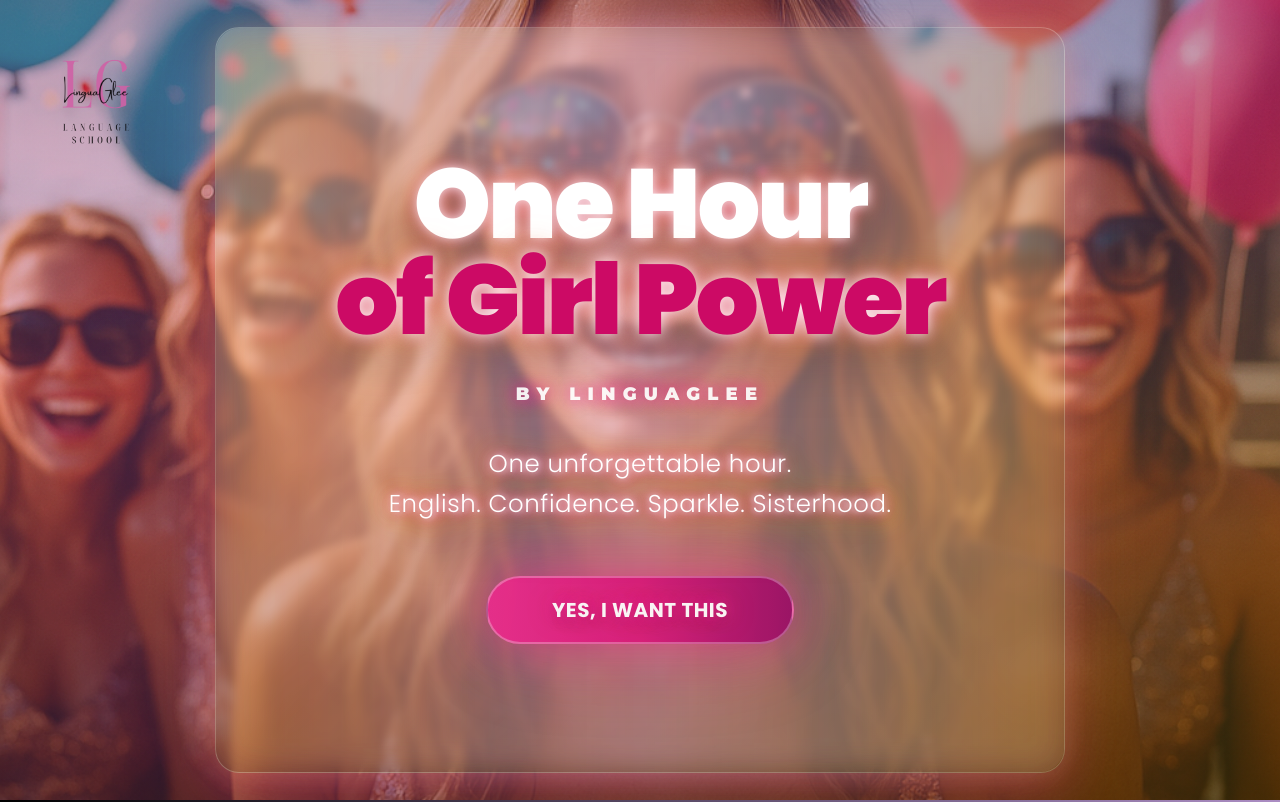
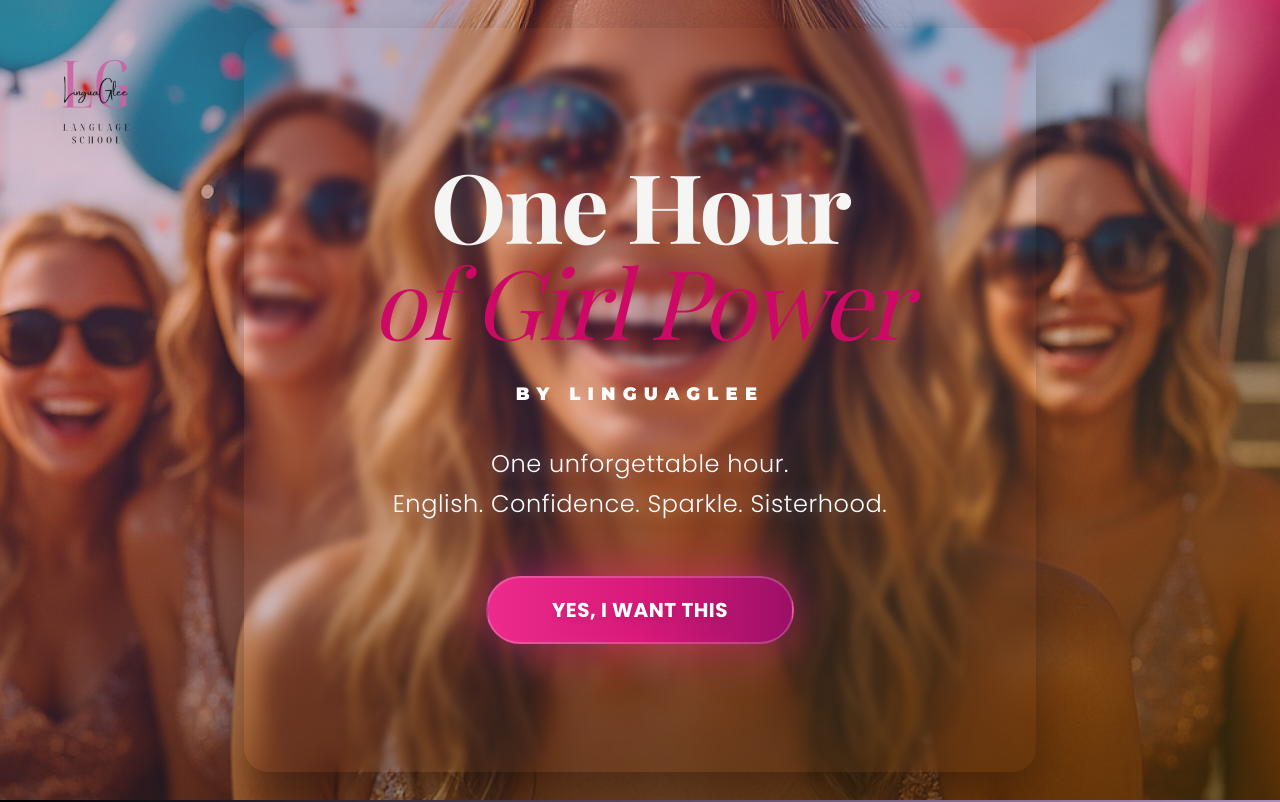
Before and after one commit to nmirakyan1/glam-fluent-landing-page, a React (Vite) app: page / in a window 1280 px wide. Shown: the top 802 px of the page. Built offline with nearby package versions, Linux system fonts and the light colour scheme.

Commit message:
Refactor: Update hero headline and styling
Updated hero headline fonts, colors, and blur panel styling based on user requests.

```diff
--- a/src/components/Hero.tsx
+++ b/src/components/Hero.tsx
@@ -11,81 +11,57 @@ const Hero = () => {
 
   return (
     <section className="relative min-h-screen flex items-center justify-center bg-black overflow-hidden">
-      {/* Background image - glamorous women at party */}
-      <div className="absolute inset-0 bg-[url('/lovable-uploads/d2b8b167-1f86-440e-970d-5e3ac94df1fb.png')] bg-cover bg-center"></div>
+      {/* Background image */}
+      <div className="absolute inset-0 bg-[url('/lovable-uploads/d2b8b167-1f86-440e-970d-5e3ac94df1fb.png')] bg-cover bg-center bg-[position:50%_30%]"></div>
 
-      {/* Dramatic pink-to-gold gradient glow overlay - more intense */}
-      <div className="absolute inset-0 bg-gradient-to-br from-pink-500/30 via-purple-400/20 to-yellow-400/25"></div>
-      <div className="absolute inset-0 bg-gradient-to-t from-black/40 via-transparent to-black/20"></div>
+      {/* Subtle gradient overlay */}
+      <div className="absolute inset-0 bg-gradient-to-br from-pink-500/20 via-purple-400/15 to-yellow-400/20"></div>
+      <div className="absolute inset-0 bg-gradient-to-t from-black/30 via-transparent to-black/15"></div>
 
-      {/* Enhanced sparkle overlay with multiple layers for movie-like glamour */}
-      <div className="absolute inset-0 bg-[radial-gradient(circle_at_20%_80%,_rgba(236,43,141,0.15),_transparent_40%),radial-gradient(circle_at_80%_20%,_rgba(156,15,103,0.12),_transparent_40%),radial-gradient(circle_at_40%_60%,_rgba(255,255,255,0.08),_transparent_30%),radial-gradient(circle_at_70%_40%,_rgba(255,215,0,0.1),_transparent_35%)] animate-sparkle"></div>
-
-      {/* Additional floating sparkles for movie magic */}
-      <div className="absolute inset-0 bg-[radial-gradient(circle_at_30%_30%,_rgba(255,255,255,0.6)_1px,_transparent_1px),radial-gradient(circle_at_70%_70%,_rgba(236,43,141,0.4)_1px,_transparent_1px),radial-gradient(circle_at_50%_20%,_rgba(255,215,0,0.5)_1px,_transparent_1px)] animate-[twinkle_4s_ease-in-out_infinite] opacity-80"></div>
-
-      {/* Logo - top left - made significantly larger */}
+      {/* Logo - top left */}
       <div className="absolute top-8 left-8 z-10">
         <img
           src="/lovable-uploads/86a23508-a906-474a-a3a7-9f2b4eb948f3.png"
           alt="LinguaGlee Logo"
-          className="h-32 w-auto drop-shadow-2xl opacity-90 filter drop-shadow-xl animate-[glow_3s_ease-in-out_infinite]"
+          className="h-32 w-auto drop-shadow-2xl opacity-90"
         />
       </div>
 
-      {/* Ultra-glamorous glass panel with movie-intro level luxury */}
+      {/* Reduced opacity glass panel */}
       <div className="absolute inset-0 flex items-center justify-center z-5">
-        <div className="relative backdrop-blur-sm bg-gradient-to-br from-white/10 via-pink-100/5 to-purple-100/8 max-w-7xl mx-8 rounded-3xl shadow-[0_20px_50px_rgba(236,43,141,0.3),0_0_100px_rgba(255,255,255,0.1)] border border-white/25">
-          {/* Multiple luxury glass reflections with movie-level glamour */}
-          <div className="absolute inset-0 bg-gradient-to-br from-white/20 via-transparent to-pink-200/15 rounded-3xl"></div>
-          <div className="absolute inset-0 bg-gradient-to-tr from-transparent via-white/12 to-transparent rounded-3xl"></div>
-          <div className="absolute inset-0 bg-gradient-to-bl from-transparent via-pink-300/8 to-transparent rounded-3xl"></div>
-          <div className="absolute inset-0 bg-gradient-to-tl from-transparent via-purple-200/6 to-transparent rounded-3xl"></div>
-
-          {/* Dramatic glow border effect for movie glamour */}
-          <div className="absolute inset-0 rounded-3xl bg-gradient-to-r from-pink-400/25 via-white/35 to-purple-400/25 blur-md opacity-70 animate-pulse"></div>
-          <div className="absolute inset-0 rounded-3xl bg-gradient-to-l from-gold/20 via-pink-300/25 to-gold/20 blur-lg opacity-50 animate-[glow_4s_ease-in-out_infinite]"></div>
+        <div className="relative backdrop-blur-sm bg-gradient-to-br from-white/8 via-pink-100/3 to-purple-100/5 max-w-7xl mx-8 rounded-3xl shadow-[0_20px_50px_rgba(0,0,0,0.3)]">
+          {/* Subtle glass reflections */}
+          <div className="absolute inset-0 bg-gradient-to-br from-white/12 via-transparent to-pink-200/8 rounded-3xl"></div>
+          <div className="absolute inset-0 bg-gradient-to-tr from-transparent via-white/8 to-transparent rounded-3xl"></div>
 
           <div className="text-center relative z-10 p-24 md:p-32">
-            {/* Stacked headline with movie-level drama */}
+            {/* Fashion-forward headline with Playfair Display */}
             <div className="relative mb-8">
-              <h1 className="font-poppins font-black text-white mb-2 drop-shadow-2xl leading-none animate-[fade-in_1.5s_ease-out]">
-                <span className="block text-6xl md:text-8xl tracking-tight animate-[sparkle-text_4s_ease-in-out_infinite]">One Hour</span>
-                <span className="block text-6xl md:text-8xl tracking-tight text-[#cc0a65] animate-[sparkle-text_4s_ease-in-out_infinite_0.5s]">of Girl Power</span>
+              <h1 className="font-playfair leading-none">
+                <span className="block text-6xl md:text-8xl font-bold tracking-tight text-stone-100 drop-shadow-2xl [text-shadow:0_0_30px_rgba(255,255,255,0.3)]">
+                  One Hour
+                </span>
+                <span className="block text-6xl md:text-8xl font-light italic tracking-tight text-[#cc0a65] drop-shadow-2xl [text-shadow:0_0_40px_rgba(204,10,101,0.4)]">
+                  of Girl Power
+                </span>
               </h1>
             </div>
 
-            {/* Subheading with enhanced drama */}
-            <p className="font-montserrat text-base md:text-lg text-white mb-10 font-black tracking-[0.4em] uppercase drop-shadow-2xl animate-[glow_3s_ease-in-out_infinite]">
+            {/* Subheading */}
+            <p className="font-montserrat text-base md:text-lg text-white mb-10 font-black tracking-[0.4em] uppercase drop-shadow-2xl">
               by LinguaGlee
             </p>
 
-            {/* Ultra-glamorous glowing tagline with movie-level effects */}
-            <div className="relative font-poppins text-xl md:text-2xl font-light text-white mb-14 leading-relaxed max-w-4xl mx-auto text-center tracking-wide">
-              {/* Multiple dramatic glow layers */}
-              <div className="absolute inset-0 text-xl md:text-2xl font-light text-pink-300 blur-sm opacity-80 animate-[glow_3s_ease-in-out_infinite]">
-                <p className="mb-2">One unforgettable hour.</p>
-                <p>English. Confidence. Sparkle. Sisterhood.</p>
-              </div>
-              <div className="absolute inset-0 text-xl md:text-2xl font-light text-purple-200 blur-xs opacity-60 animate-[pulse_2s_ease-in-out_infinite]">
-                <p className="mb-2">One unforgettable hour.</p>
-                <p>English. Confidence. Sparkle. Sisterhood.</p>
-              </div>
-              <div className="absolute inset-0 text-xl md:text-2xl font-light text-gold blur-lg opacity-40 animate-[sparkle_5s_ease-in-out_infinite]">
-                <p className="mb-2">One unforgettable hour.</p>
-                <p>English. Confidence. Sparkle. Sisterhood.</p>
-              </div>
-              {/* Main text with ultimate sparkle effect */}
-              <div className="relative z-10 drop-shadow-2xl text-shadow-glow animate-[sparkle-text_3s_ease-in-out_infinite]">
-                <p className="mb-2">One unforgettable hour.</p>
-                <p>English. Confidence. Sparkle. Sisterhood.</p>
-              </div>
+            {/* Tagline with enhanced text shadow */}
+            <div className="relative font-poppins text-xl md:text-2xl font-light text-white mb-14 leading-relaxed max-w-4xl mx-auto text-center tracking-wide [text-shadow:0_0_20px_rgba(255,255,255,0.4),0_0_40px_rgba(236,43,141,0.3)]">
+              <p className="mb-2">One unforgettable hour.</p>
+              <p>English. Confidence. Sparkle. Sisterhood.</p>
             </div>
 
-            {/* Movie-level CTA Button with ultimate glamour */}
+            {/* CTA Button */}
             <Button
               onClick={scrollToForm}
-              className="bg-gradient-to-r from-[#ec2b8d] via-[#d91a7a] to-[#9c0f67] hover:from-[#ff1493] hover:via-[#ec2b8d] hover:to-[#8b0864] text-white font-poppins font-bold px-16 py-8 text-xl rounded-full shadow-[0_0_50px_rgba(236,43,141,0.6),0_0_100px_rgba(236,43,141,0.3)] hover:shadow-[0_0_80px_rgba(236,43,141,0.8),0_0_150px_rgba(236,43,141,0.4)] transition-all duration-700 transform hover:scale-110 border-2 border-white/30 tracking-wide uppercase animate-[glow_4s_ease-in-out_infinite]"
+              className="bg-gradient-to-r from-[#ec2b8d] via-[#d91a7a] to-[#9c0f67] hover:from-[#ff1493] hover:via-[#ec2b8d] hover:to-[#8b0864] text-white font-poppins font-bold px-16 py-8 text-xl rounded-full shadow-[0_0_50px_rgba(236,43,141,0.6)] hover:shadow-[0_0_80px_rgba(236,43,141,0.8)] transition-all duration-500 transform hover:scale-105 border-2 border-white/20 tracking-wide uppercase"
             >
               <span className="drop-shadow-lg">Yes, I Want This</span>
             </Button>
```
